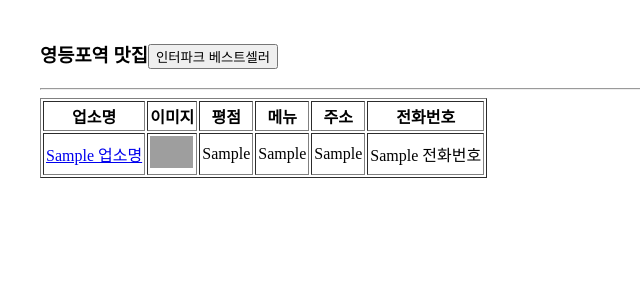
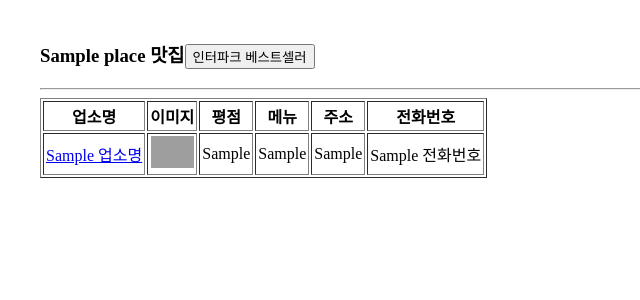
Before and after one commit to Maru230403/DataAnalysis-2023.09, a Flask app: template 07.FlaskWeb/templates/07.siksin.html in a window 1280 px wide. Shown: the top 300 px of the page, without its empty margins (0-640 px from the left). Run offline with Flask 3, Linux system fonts and the light colour scheme; the template is opened without the code that fills it: most values are stand-ins (such as "Sample title", 1, 10 or a date in 2020); grey boxes are pictures that could not be loaded.

Commit message:
20230926 Flask Web

```diff
--- a/07.FlaskWeb/templates/07.siksin.html
+++ b/07.FlaskWeb/templates/07.siksin.html
@@ -3,13 +3,13 @@
 <head>
     <meta charset="UTF-8">
     <meta name="viewport" content="width=device-width, initial-scale=1.0">
-    <title>영등포역 맛집</title>
+    <title>맛집</title>
     <style>
-        td, th {padding: 2px;}
+        td, th {padding: 2px; text-align: center;}
     </style>
 </head>
 <body style="margin: 40px;">
-    <h3>영등포역 맛집<button onclick="location.href='/interpark'">인터파크 베스트셀러</button></h3>
+    <h3>{{place}} 맛집<button onclick="location.href='/interpark'">인터파크 베스트셀러</button></h3>
     <hr>
     <table border="1">
         <tr>
--- a/07.FlaskWeb/util/crawl_util.py
+++ b/07.FlaskWeb/util/crawl_util.py
@@ -48,9 +48,9 @@ def get_melon_chart():
 
     return data
 
-def get_restaurant_list(param):
+def get_restaurant_list(place):
     base_url = 'https://www.siksinhot.com/search'
-    url = f'{base_url}?keywords={quote(f"{param}")}'
+    url = f'{base_url}?keywords={quote(place)}'
     res = requests.get(url)
     soup = BeautifulSoup(res.text, 'html.parser')
     lis = soup.select('.localFood_list > li')
```
